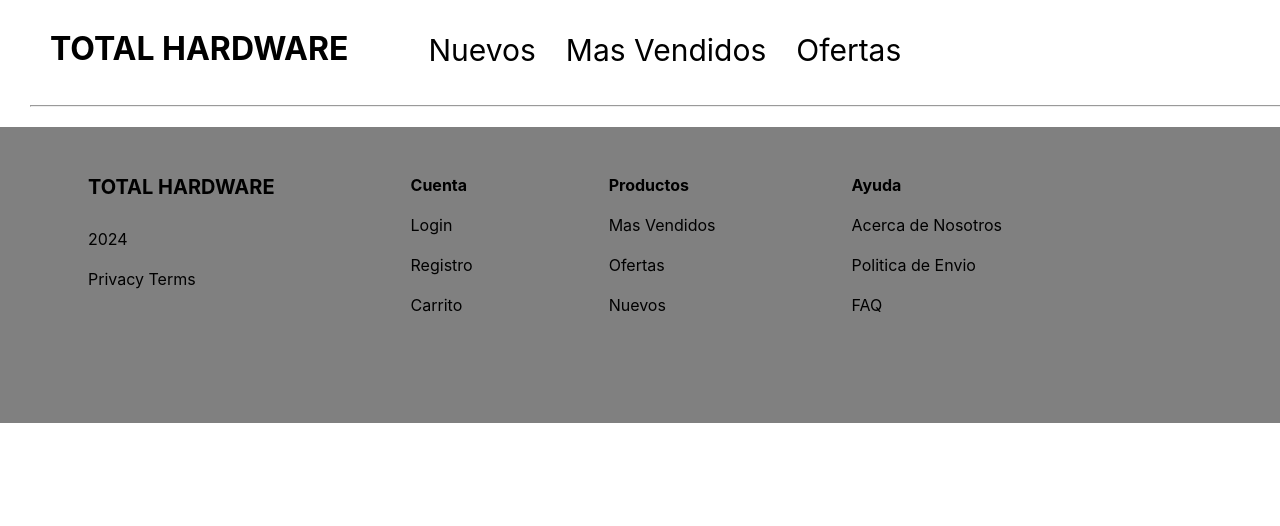
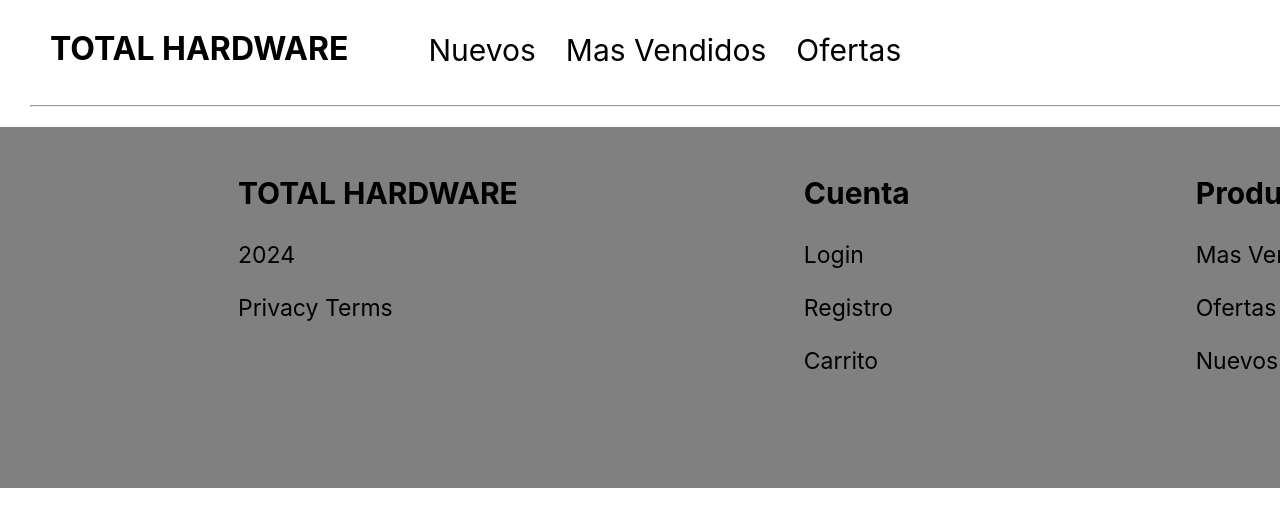
Before and after one commit to kennettcoca1512/proyecto_progra_web, a React (Vite) app in the folder my-react-app/: page /detalleProducto in a window 1280 px wide. Shown: the top 526 px of the page. Built offline with nearby package versions, Linux system fonts and the light colour scheme.

Commit message:
detalles infraestructura pagina

```diff
--- a/my-react-app/src/components/Shares/Footer/Footer.jsx
+++ b/my-react-app/src/components/Shares/Footer/Footer.jsx
@@ -9,14 +9,18 @@ export default function Footer(){
     }
     const genlistStyle={
         display: 'flex',
-        backgroundColor: 'grey'
+        backgroundColor: 'grey',
+        PaddingLeft:'50%'
     }
     const liStyle={
         marginBottom:'30px',
-        fontSize:'20px'
+        fontSize:'30px',
+        marginLeft: '150px'
     }
     const liStyle2={
-        marginBottom: '20px'
+        marginBottom: '25px',
+        fontSize: '23px',
+        marginLeft: '150px'
     }
     return(
         <>
@@ -27,19 +31,19 @@ export default function Footer(){
                         <li style={liStyle2}>Privacy Terms</li>
                     </ul>
                     <ul style={listStyle}>
-                        <li style={liStyle2}><b>Cuenta</b></li>
+                        <li style={liStyle}><b>Cuenta</b></li>
                         <li style={liStyle2}>Login</li>
                         <li style={liStyle2}>Registro</li>
                         <li style={liStyle2}>Carrito</li>
                     </ul>
                     <ul style={listStyle}>
-                        <li style={liStyle2}><b>Productos</b></li>
+                        <li style={liStyle}><b>Productos</b></li>
                         <li style={liStyle2}>Mas Vendidos</li>
                         <li style={liStyle2}>Ofertas</li>
                         <li style={liStyle2}>Nuevos</li>
                     </ul>
                     <ul style={listStyle}>
-                        <li style={liStyle2}><b>Ayuda</b></li>
+                        <li style={liStyle}><b>Ayuda</b></li>
                         <li style={liStyle2}>Acerca de Nosotros</li>
                         <li style={liStyle2}>Politica de Envio</li>
                         <li style={liStyle2}>FAQ</li>
--- a/my-react-app/src/components/landing_page/Section_Sup/SectionSupCarrousel.jsx
+++ b/my-react-app/src/components/landing_page/Section_Sup/SectionSupCarrousel.jsx
@@ -2,12 +2,12 @@ import Card from "./SectionSupCard"
 export default function Carrousel(props){
     const styleToApply = props.useGrid ? {
         display: 'grid',
-        gridTemplateColumns: 'repeat(4, 710px)',
-        gridTemplateRows: 'repeat(3, 710px)'
+        gridTemplateColumns: 'repeat(4, 700px)',
+        gridTemplateRows: 'repeat(3, 700px)'
       } : {
         display: 'flex',
         justifyContent: 'space-evenly',
-        marginRight: '150px'
+        marginRight: '70px'
       };
     return <div style={styleToApply}>
         {
--- a/my-react-app/src/components/landing_page/Section_Sup/SectionSupNav.jsx
+++ b/my-react-app/src/components/landing_page/Section_Sup/SectionSupNav.jsx
@@ -13,7 +13,7 @@ export default function Section_Sup_Nav(){
         fontSize: '25px'
     }
     const barraStyle={
-        marginLeft: '250px',
+        marginLeft: '200px',
         marginTop: '200px'
     }
     const sectionStyle ={
```
